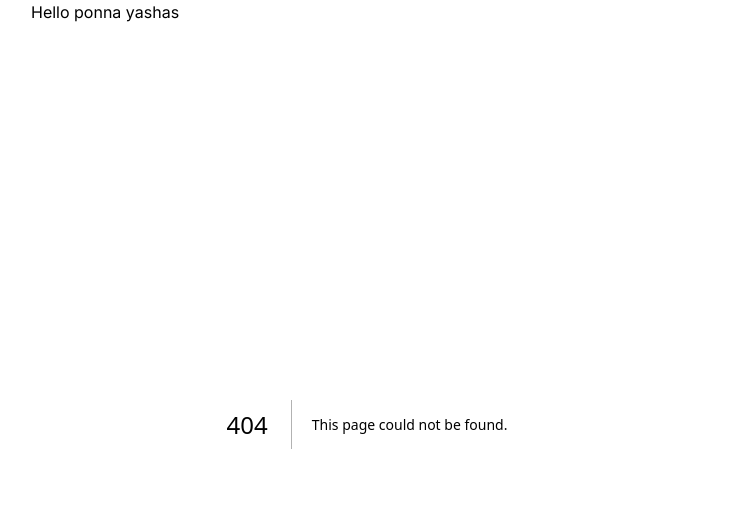
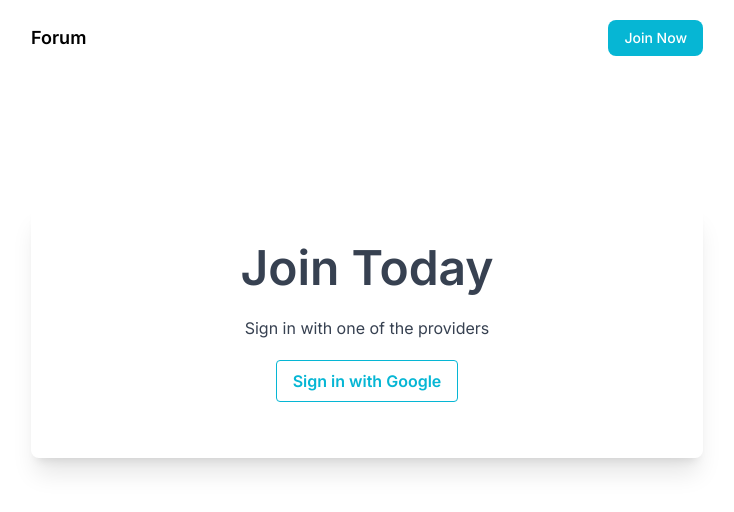
Before and after one commit to WasathTheekshana/nextjs-forum-app, a Next.js app: page /auth/Login in a window 1280 px wide. Before the commit this address had no page. Shown: the top 512 px of the page, without its empty margins (273-1007 px from the left). Built offline with nearby package versions, Linux system fonts and the light colour scheme.

Commit message:
dev: auth page

```diff
--- a/components/Nav.jsx
+++ b/components/Nav.jsx
@@ -1,6 +1,17 @@
+import Link from "next/link"
+
 function Nav() {
   return (
-    <div>Hello ponna yashas</div>
+   <nav className="flex justify-between items-center py-5">
+      <Link href={"/"}>
+        <button className="text-lg font-semibold">Forum</button>
+      </Link>
+      <ul className="flex items-center gap-10">
+        <Link href={"/auth/Login"}>
+          <button className="py-2 px-4 text-sm bg-cyan-500 text-white rounded-lg font-medium ml-8">Join Now</button>
+        </Link>
+      </ul>
+   </nav>
   )
 }
 
--- /dev/null
+++ b/pages/auth/Login.jsx
@@ -0,0 +1,15 @@
+import { auth } from "@/utils/firebase-config"
+
+function Login() {
+    return(
+        <div className="shadow-xl mt-32 py-10 text-gray-700 rounded-lg flex flex-col items-center">
+            <h2 className="text-5xl font-semibold">Join Today</h2>
+            <div className="py-4 flex flex-col items-center">
+                <h3 className="py-2">Sign in with one of the providers</h3>
+                <button className="mt-3 bg-transparent hover:bg-cyan-500 text-cyan-500 font-semibold hover:text-white py-2 px-4 border border-cyan-500 hover:border-transparent rounded">Sign in with Google</button>
+            </div>
+        </div>
+    )
+}
+
+export default Login
--- a/pages/index.js
+++ b/pages/index.js
@@ -14,6 +14,8 @@ export default function Home() {
         <link rel="icon" href="/favicon.ico" />
       </Head>
 
+
+
     </>
   )
 }
--- a/utils/firebase-config.js
+++ b/utils/firebase-config.js
@@ -1,5 +1,6 @@
 import { initializeApp } from "firebase/app";
 import { getFirestore } from "firebase/firestore";
+import { getAuth } from "firebase/auth";
 
 const firebaseConfig = {
   apiKey: "AIzaSyDIQT2x6LKpTOVmXodWCGAlje8cJowyqss",
@@ -13,3 +14,4 @@ const firebaseConfig = {
 
 const app = initializeApp(firebaseConfig);
 export const db = getFirestore(app);
+export const auth = getAuth(app);
```
